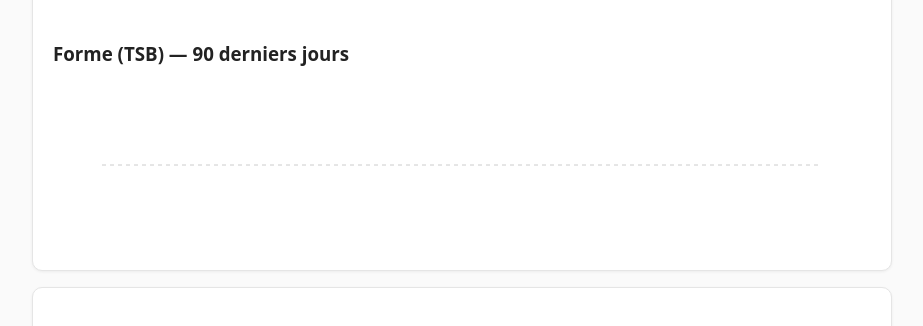
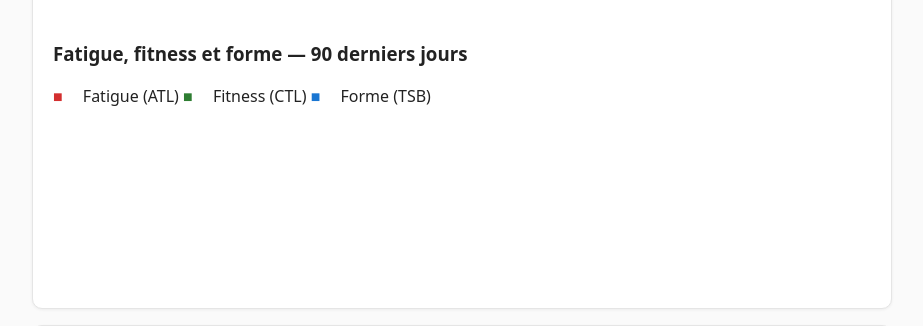
Before and after one commit to FC7-42/Fefe, a Flask app: template templates/dashboard.html in a window 1280 px wide. Shown: the part 301-627 px from the top of the page, without its empty margins (178-1101 px from the left). Run offline with Flask 3, Linux system fonts and the light colour scheme; the template is opened without the code that fills it, so the values that code supplies are empty.

Commit message:
Graphique : trois courbes ATL/CTL/TSB sur une échelle commune avec légende et ligne du zéro
Co-authored-by: FC7-42 <FC7-42@users.noreply.github.com>

```diff
--- a/app.py
+++ b/app.py
@@ -30,15 +30,16 @@ def get_client():
     return client
 
 
-def _tsb_svg_points(series, width=720, height=160, clamp=60):
-    """Convertit la série TSB en points SVG (y = 80 - tsb, borné à ±clamp)."""
+def _svg_points(series, key, lo, hi, width=720, height=160):
+    """Convertit une série (ATL/CTL/TSB) en points SVG sur une échelle commune."""
     n = len(series)
     if n < 2:
         return ""
     step = width / (n - 1)
+    span = (hi - lo) or 1
     pts = []
     for i, point in enumerate(series):
-        y = 80 - max(min(point["tsb"], clamp), -clamp) * (80 / clamp)
+        y = height - (point[key] - lo) / span * height
         pts.append(f"{i * step:.1f},{y:.1f}")
     return " ".join(pts)
 
@@ -111,12 +112,23 @@ def dashboard():
                                 long_cap=long_cap)
     else:
         plan, note = build_plan(sport, recent_hours, banister["tsb"])
-    tsb_points = _tsb_svg_points(banister["series"])
+
+    series = banister["series"]
+    lo = min(min(s["atl"], s["ctl"], s["tsb"]) for s in series)
+    hi = max(max(s["atl"], s["ctl"], s["tsb"]) for s in series)
+    pad = (hi - lo) * 0.05 or 1
+    lo, hi = lo - pad, hi + pad
+    atl_points = _svg_points(series, "atl", lo, hi)
+    ctl_points = _svg_points(series, "ctl", lo, hi)
+    tsb_points = _svg_points(series, "tsb", lo, hi)
+    zero_y = round(160 - (0 - lo) / (hi - lo) * 160) if lo < 0 < hi else None
 
     athlete = client.athlete()
     return render_template("dashboard.html",
                            athlete=athlete, weeks=weeks, fatigue=fatigue,
-                           banister=banister, tsb_points=tsb_points,
+                           banister=banister, atl_points=atl_points,
+                           ctl_points=ctl_points, tsb_points=tsb_points,
+                           zero_y=zero_y,
                            sport=sport, plan=plan, note=note,
                            event=event, phase=phase, weeks_left=weeks_left,
                            target_hours=target_hours, pace=pace,
--- a/templates/base.html
+++ b/templates/base.html
@@ -16,6 +16,7 @@
     .muted { color: #777; font-size: .9rem; }
     .plan-grid { display: grid; grid-template-columns: repeat(auto-fit, minmax(240px, 1fr)); gap: 1rem; }
     .card.event { border-left: 5px solid #fc4c02; }
+    .legend span { margin-right: 1rem; font-weight: 600; }
   </style>
 </head>
 <body>
--- a/templates/dashboard.html
+++ b/templates/dashboard.html
@@ -47,11 +47,17 @@
       <p>{{ banister.status }}</p>
     </div>
   </div>
-  <h3>Forme (TSB) — 90 derniers jours</h3>
-  <svg viewBox="0 0 720 160" width="100%" height="160" role="img" aria-label="Courbe TSB">
-    <line x1="0" y1="80" x2="720" y2="80" stroke="#ccc" stroke-dasharray="4"/>
-    <polyline fill="none" stroke="#fc4c02" stroke-width="2"
-      points="{{ tsb_points }}"/>
+  <h3>Fatigue, fitness et forme — 90 derniers jours</h3>
+  <p class="legend">
+    <span style="color:#d32f2f">■</span> Fatigue (ATL)
+    <span style="color:#2e7d32">■</span> Fitness (CTL)
+    <span style="color:#1976d2">■</span> Forme (TSB)
+  </p>
+  <svg viewBox="0 0 720 160" width="100%" height="160" role="img" aria-label="Courbes ATL, CTL et TSB">
+    {% if zero_y %}<line x1="0" y1="{{ zero_y }}" x2="720" y2="{{ zero_y }}" stroke="#bbb" stroke-dasharray="4"/>{% endif %}
+    <polyline fill="none" stroke="#d32f2f" stroke-width="2" points="{{ atl_points }}"/>
+    <polyline fill="none" stroke="#2e7d32" stroke-width="2" points="{{ ctl_points }}"/>
+    <polyline fill="none" stroke="#1976d2" stroke-width="2" points="{{ tsb_points }}"/>
   </svg>
 </div>
 
```
